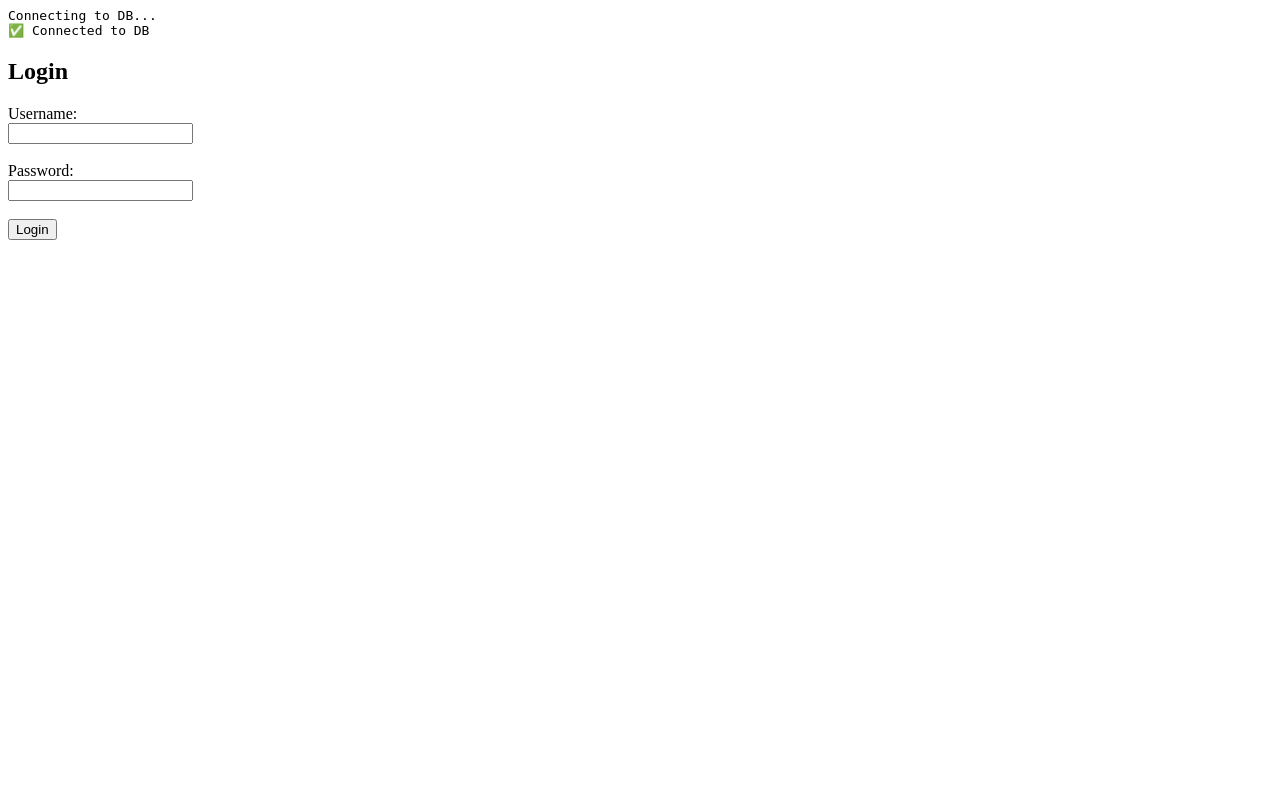
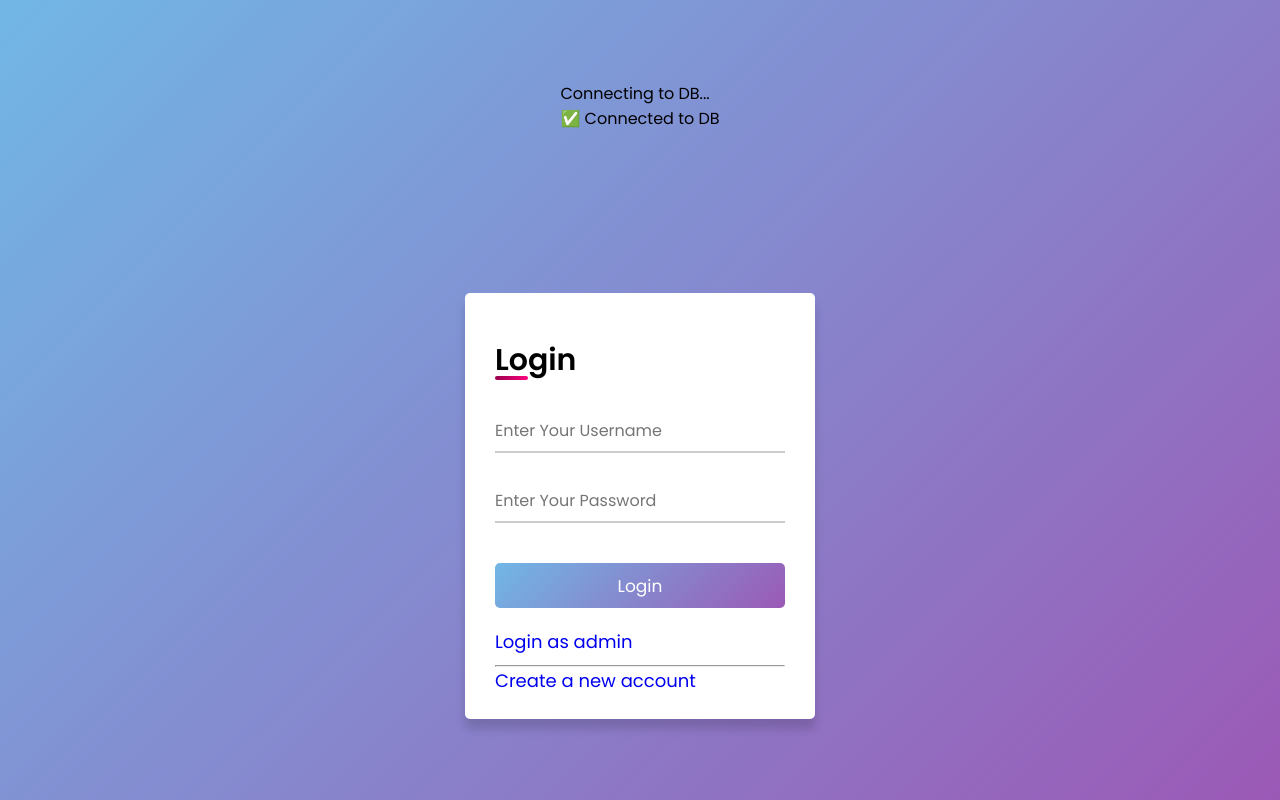
Before and after one commit to bigyan-basnet/ProjectDev, a PHP site: page /login.php in a window 1280 px wide. Run offline with PHP 8.4, Linux system fonts and the light colour scheme.

Commit message:
Update login.php

```diff
--- a/login.php
+++ b/login.php
@@ -64,16 +64,39 @@ echo "</pre>";
 
 <!DOCTYPE html>
 <html>
-<head><title>Login</title></head>
+
+<head>
+  <title>Responsive Login Form</title>
+  <link rel="stylesheet" href="css/login.css" />
+  <link rel="stylesheet" href="https://cdnjs.cloudflare.com/ajax/libs/font-awesome/5.15.2/css/all.min.css" />
+  <meta name="viewport" content="width=device-width, initial-scale=1.0" />
+</head>
+
 <body>
-    <h2>Login</h2>
-    <?php if (!empty($message)) echo "<p style='color:red;'>$message</p>"; ?>
-    <form method="POST" action="login.php">
-        <label>Username:</label><br>
-        <input type="text" name="username" required><br><br>
-        <label>Password:</label><br>
-        <input type="password" name="password" required><br><br>
-        <input type="submit" name="login" value="Login">
+  <div class="container">
+    <form action="login.php" method="POST">
+      <div class="title">Login</div>
+      <div class="input-box underline">
+        <input type="text" name="username" placeholder="Enter Your Username" required />
+        <div class="underline"></div>
+      </div>
+      <div class="input-box">
+        <input type="password" name="password" placeholder="Enter Your Password" required />
+        <div class="underline"></div>
+      </div>
+      <div class="input-box button">
+        <input type="submit" name="login" value="Login" />
+      </div>
     </form>
+    <div class="admin-login">
+      <a href="admin_login.php">Login as admin</a>
+    </div>
+
+<hr>
+    <div class="register">
+      <a href="registration.php">Create a new account</a>
+    </div>
+  </div>
 </body>
+
 </html>
```
